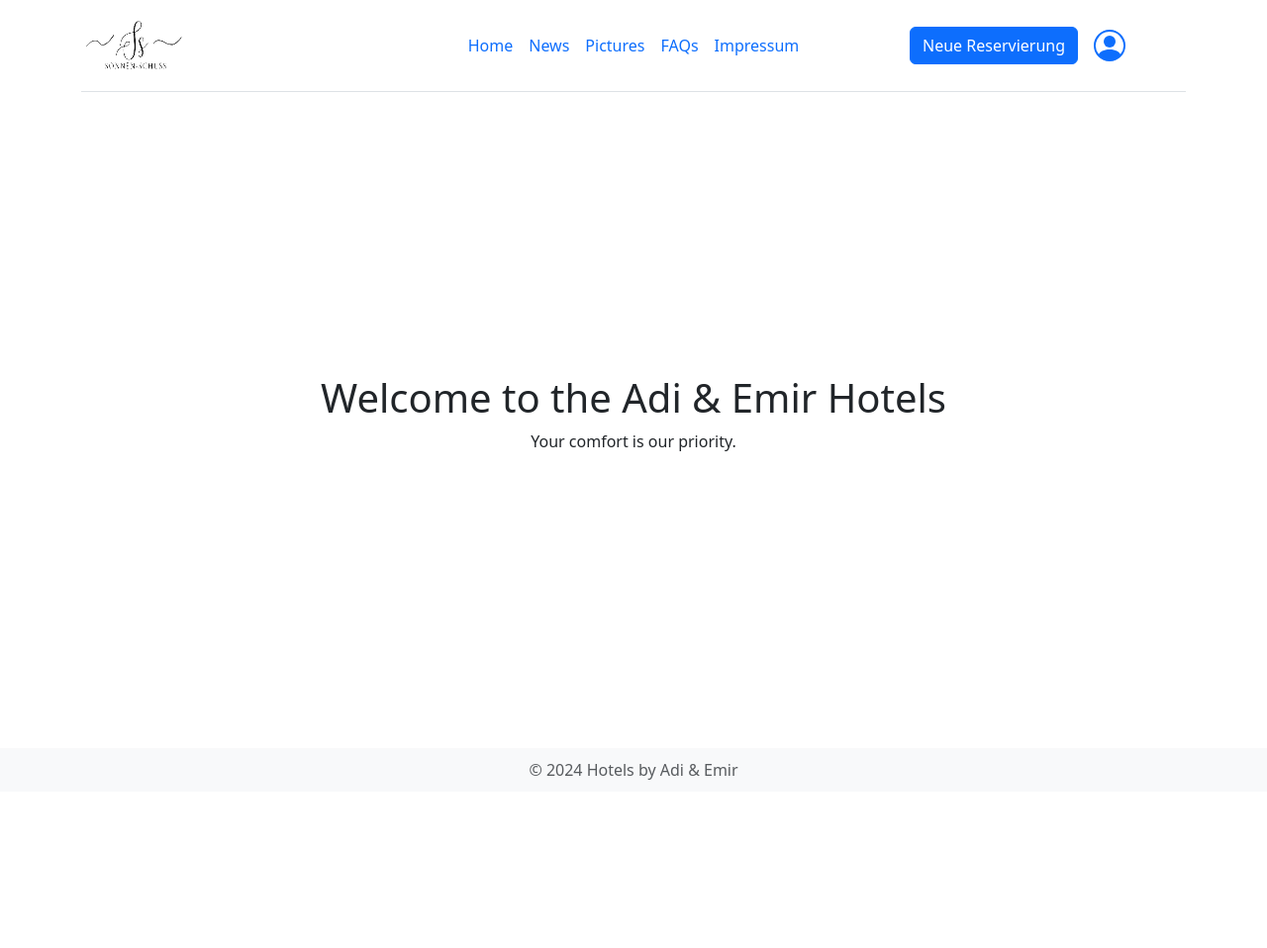
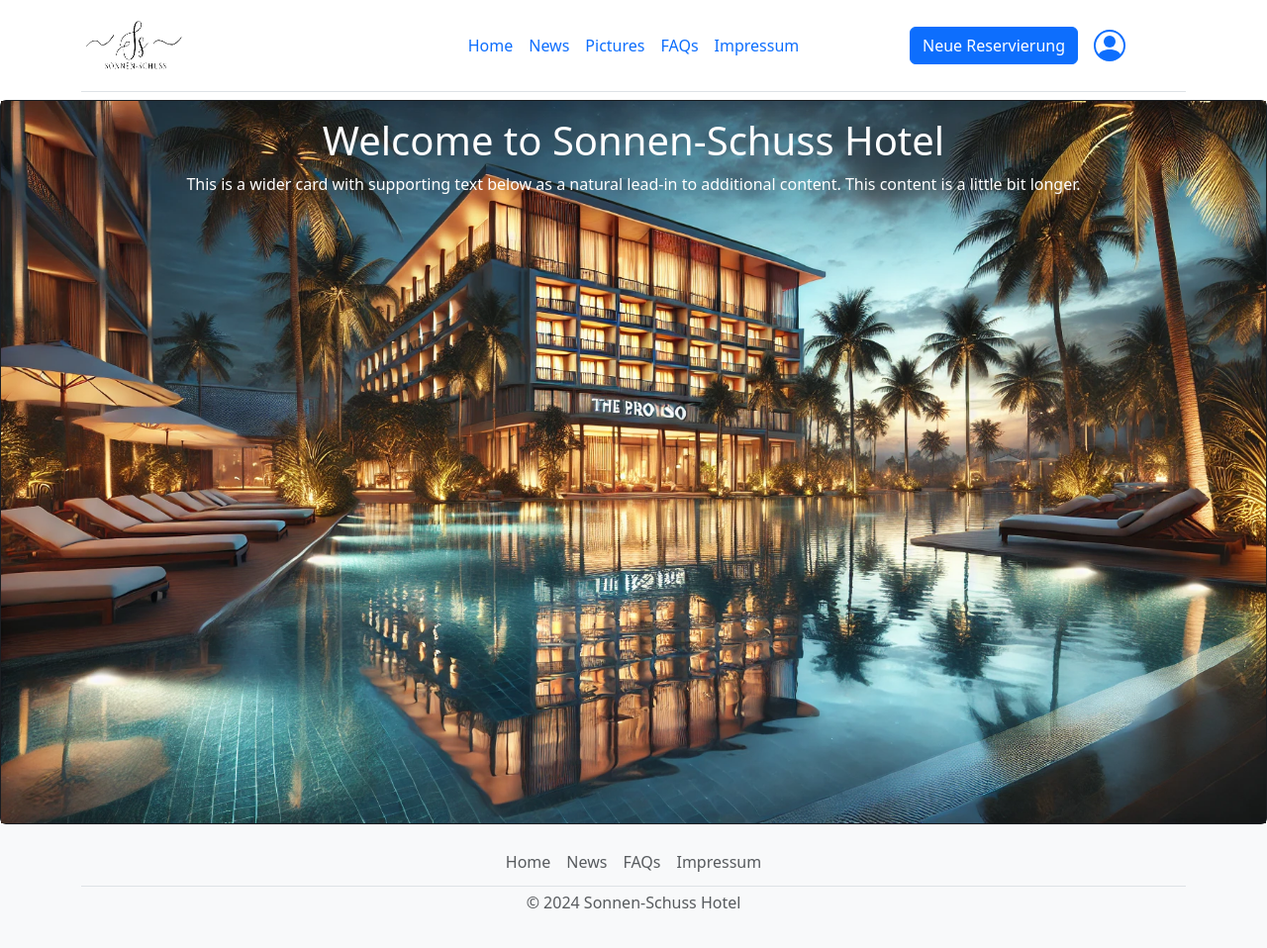
Before and after one commit to hamulicemir/WEB_WS2024-PHP, a PHP site: page / in a window 1280 px wide. Shown: the whole page at 99% size. Before the commit the page ends 788 px from the top, so only its background shows below. Run offline with PHP 8.4, Linux system fonts and the light colour scheme; the visitor is signed in with stand-in values (Sample User, id 1).

Commit message:
pictures and footer.php added

```diff
--- a/Projekt/impressum.php
+++ b/Projekt/impressum.php
@@ -33,6 +33,6 @@
                 <p id="Beschwerde">Verbraucher haben die Möglichkeit, Beschwerden an die Online-Streitbeilegungsplattform der EU zu richten: <a href="http://ec.europa.eu/odr">http://ec.europa.eu/odr</a>. Sie können allfällige Beschwerden auch an die oben angegebene E-Mail-Adresse richten.</p>
             </div>
         </div>
-
-    </body>
+    <?php include './inc/footer.php'; ?>
+</body>
 </html>
--- a/Projekt/index.php
+++ b/Projekt/index.php
@@ -4,6 +4,7 @@ session_start();
 ?>
 <!DOCTYPE html>
 <html lang="en">
+
 <head>
   <meta charset="UTF-8">
   <meta name="viewport" content="width=device-width, initial-scale=1.0">
@@ -11,23 +12,39 @@ session_start();
   <link href="https://cdn.jsdelivr.net/npm/bootstrap@5.3.3/dist/css/bootstrap.min.css" rel="stylesheet" integrity="sha384-QWTKZyjpPEjISv5WaRU9OFeRpok6YctnYmDr5pNlyT2bRjXh0JMhjY6hW+ALEwIH" crossorigin="anonymous">
   <link href="index.stylesheet.css" rel="stylesheet">
 </head>
+
 <body>
   <div class="header">
   </div>
-    <?php include './inc/nav.php';?>
+  <?php include './inc/nav.php'; ?>
 
-      <main>
-        <div class="content">
-          <h1>Welcome to the Adi & Emir Hotels</h1>
-          <p>Your comfort is our priority.</p>
+  <div class="card text-bg-dark">
+    <img src="./Pictures/d67617b8-8107-4487-90d1-9b61dea0b0df.webp" class="card-img-fluid" alt="Hotel">
+    <div class="container d-flex justify-content-center align-items-center vh-100">
+
+      <div class="text-center">
+        <div class="card-img-overlay">
+          <h1 class="card-title">Welcome to Sonnen-Schuss Hotel</h1>
+          <p class="card-text">This is a wider card with supporting text below as a natural lead-in to additional content. This content is a little bit longer.</p>
         </div>
-      </main>
+      </div>
+    </div>
+  </div>
+
 
   <footer class="footer">
   <div class="container">
-          <span class="text-muted">© 2024 Hotels by Adi & Emir</span>
+  <footer class="py-1 my-1">
+    <ul class="nav justify-content-center border-bottom pb-1 mb-1">
+      <li class="nav-item"><a href="#" class="nav-link px-2 text-muted">Home</a></li>
+      <li class="nav-item"><a href="#" class="nav-link px-2 text-muted">News</a></li>
+      <li class="nav-item"><a href="#" class="nav-link px-2 text-muted">FAQs</a></li>
+      <li class="nav-item"><a href="#" class="nav-link px-2 text-muted">Impressum</a></li>
+    </ul>
+    <p class="text-center text-muted">© 2024 Sonnen-Schuss Hotel</p>
+  </footer>
 </div>
-      </footer>
 
 </body>
+
 </html>
```
Also changed, not shown: Projekt/news.php (+11 -7 lines), Projekt/Pictures/Icon_back.png (added), Projekt/Pictures/d67617b8-8107-4487-90d1-9b61dea0b0df.webp (added), Projekt/Pictures/pexels-enginakyurt-2736388.jpg (added), Projekt/Pictures/pexels-enginakyurt-3019019.jpg (added), Projekt/Pictures/pexels-julieaagaard-2096983.jpg (added), Projekt/Pictures/pexels-osho-1001965.jpg (added), Projekt/inc/footer.php (added), 6 other files. Lines whose indentation alone changed are shown as unchanged.
